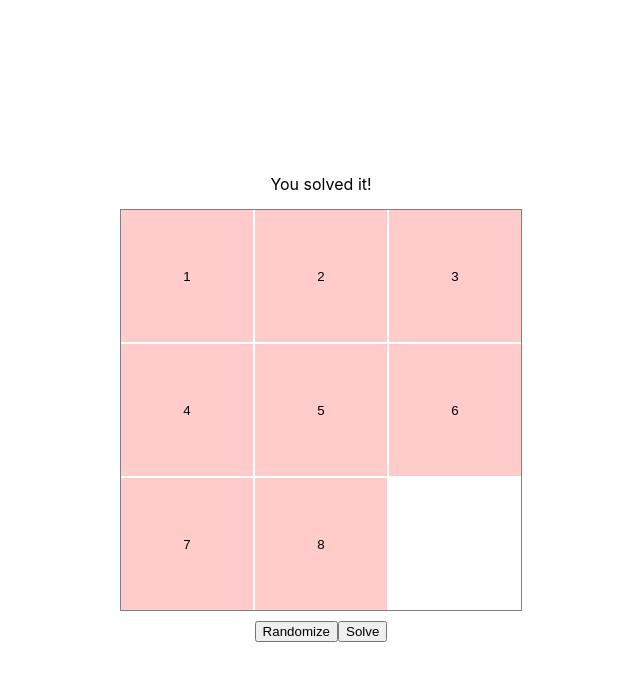
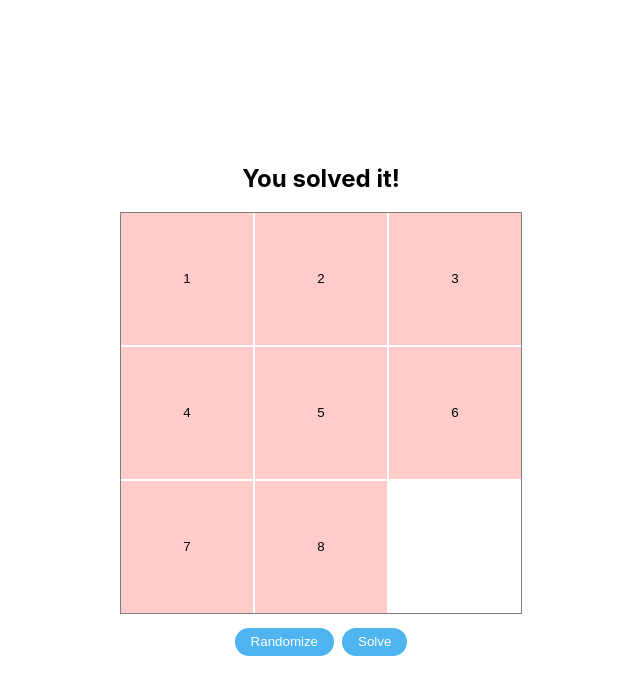
Before and after one commit to williamhpark/sliding-puzzle-game, a React (Create React App) app: page / in a window 1280 px wide. Both pictures are taken after a click on the button "Solve". Shown: the top 694 px of the page, without its empty margins (319-959 px from the left). Built offline with nearby package versions, Linux system fonts and the light colour scheme.

Commit message:
Improved button UI

```diff
--- a/public/index.html
+++ b/public/index.html
@@ -24,7 +24,7 @@
       work correctly both with client-side routing and a non-root public URL.
       Learn how to configure a non-root public URL by running `npm run build`.
     -->
-    <title>React App</title>
+    <title>Sliding Puzzle Game</title>
   </head>
   <body>
     <noscript>You need to enable JavaScript to run this app.</noscript>
--- a/src/components/Puzzle/Puzzle.css
+++ b/src/components/Puzzle/Puzzle.css
@@ -9,8 +9,8 @@
   grid-gap: 2px;
   grid-template-columns: repeat(3, 1fr);
   grid-template-rows: repeat(3, 1fr);
-  width: 400px;
-  height: 400px;
+  width: 200px;
+  height: 200px;
   outline: 1px solid grey;
 }
 
@@ -19,9 +19,31 @@
 }
 
 .button-container {
-  margin-top: 10px;
+  margin-top: 15px;
 }
 
 .button-container button {
   cursor: pointer;
+  display: inline-block;
+  padding: 0.5em 1.2em;
+  margin: 0 0.3em 0 0.3em;
+  border: none;
+  border-radius: 2em;
+  box-sizing: 2em;
+  text-decoration: none;
+  color: #ffffff;
+  background-color: #4eb5f1;
+  text-align: center;
+  transition: all 0.2s;
 }
+
+.button-container button:hover {
+  background-color: #4095c6;
+}
+
+@media only screen and (min-width: 768px) {
+  .grid-container {
+    width: 400px;
+    height: 400px;
+  }
+}
--- a/src/components/Puzzle/Puzzle.js
+++ b/src/components/Puzzle/Puzzle.js
@@ -63,6 +63,7 @@ const Puzzle = () => {
     setTileOrder([1, 2, 3, 4, 5, 6, 7, 8, 0]);
   };
 
+  // Randomize the tiles when application is first ran.
   useEffect(() => {
     randomizeOrder();
   }, []);
@@ -77,7 +78,7 @@ const Puzzle = () => {
 
   return (
     <div className="puzzle-container">
-      {solved ? <p className="solved-message">You solved it!</p> : null}
+      {solved ? <h2 className="solved-message">You solved it!</h2> : null}
       <div className="grid-container">{renderTiles()}</div>
       <div className="button-container">
         <button onClick={randomizeOrder}>Randomize</button>
```
